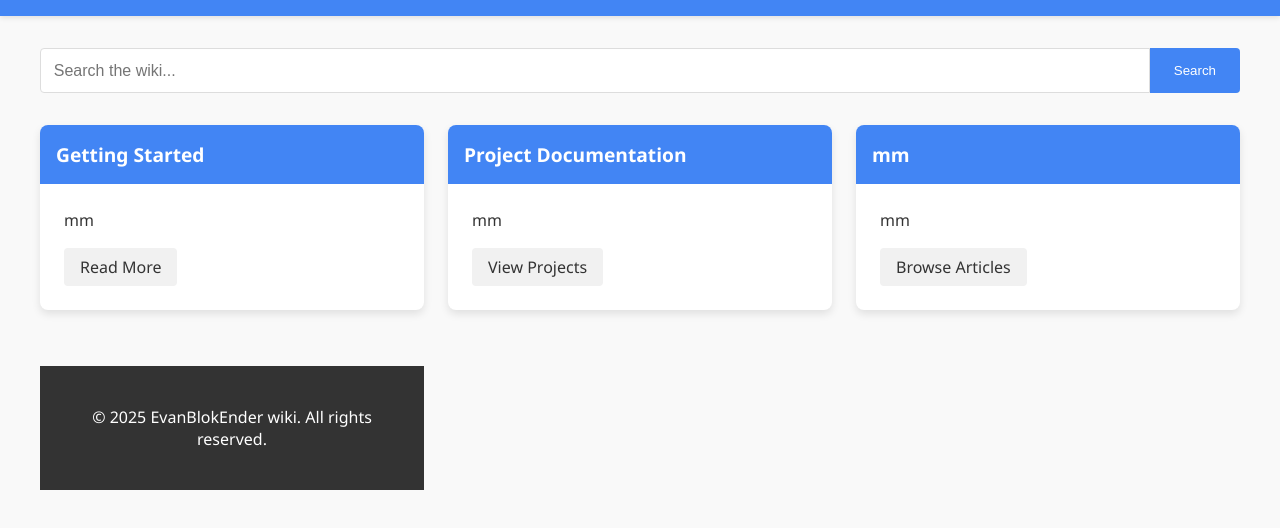
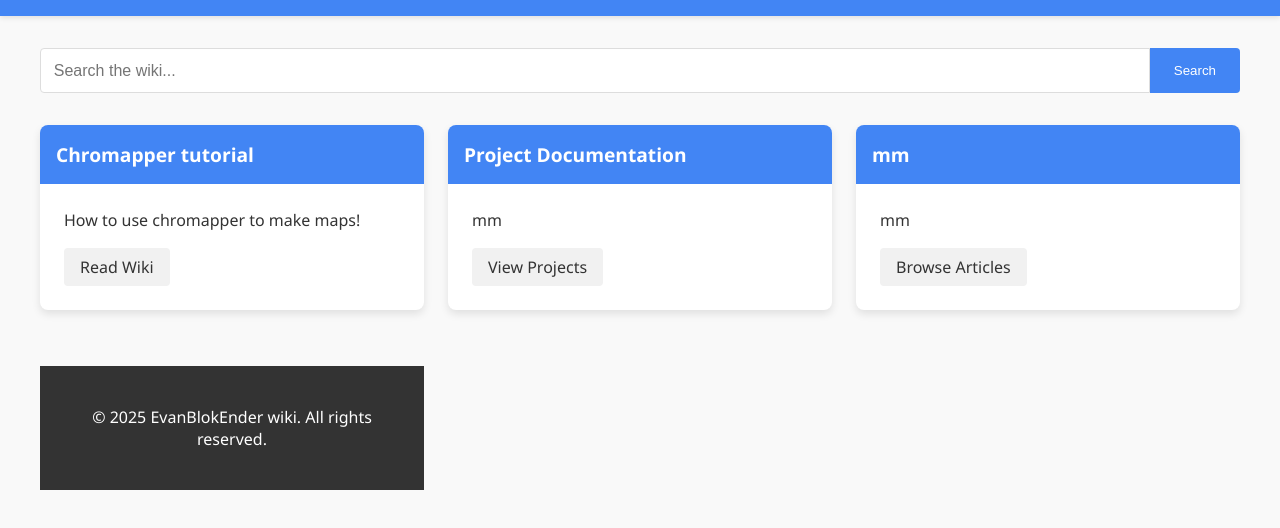
Before and after one commit to EvanBlokEnder/wiki, a plain HTML site: page index.html in a window 1280 px wide. Shown: the part 102-630 px from the top of the page. Drawn offline with Linux system fonts and the light colour scheme.

Commit message:
Update index.html

```diff
--- a/index.html
+++ b/index.html
@@ -146,10 +146,10 @@
         <div class="cards-container">
 
             <div class="card">
-                <div class="card-header">Getting Started</div>
+                <div class="card-header">Chromapper tutorial</div>
                 <div class="card-body">
-                    <p>mm</p>
-                    <a href="#" class="card-link">Read More</a>
+                    <p>How to use chromapper to make maps!</p>
+                    <a href="evanblokender.github.io/wiki/w/Chromapper" class="card-link">Read Wiki</a>
                 </div>
             </div>
 
```
